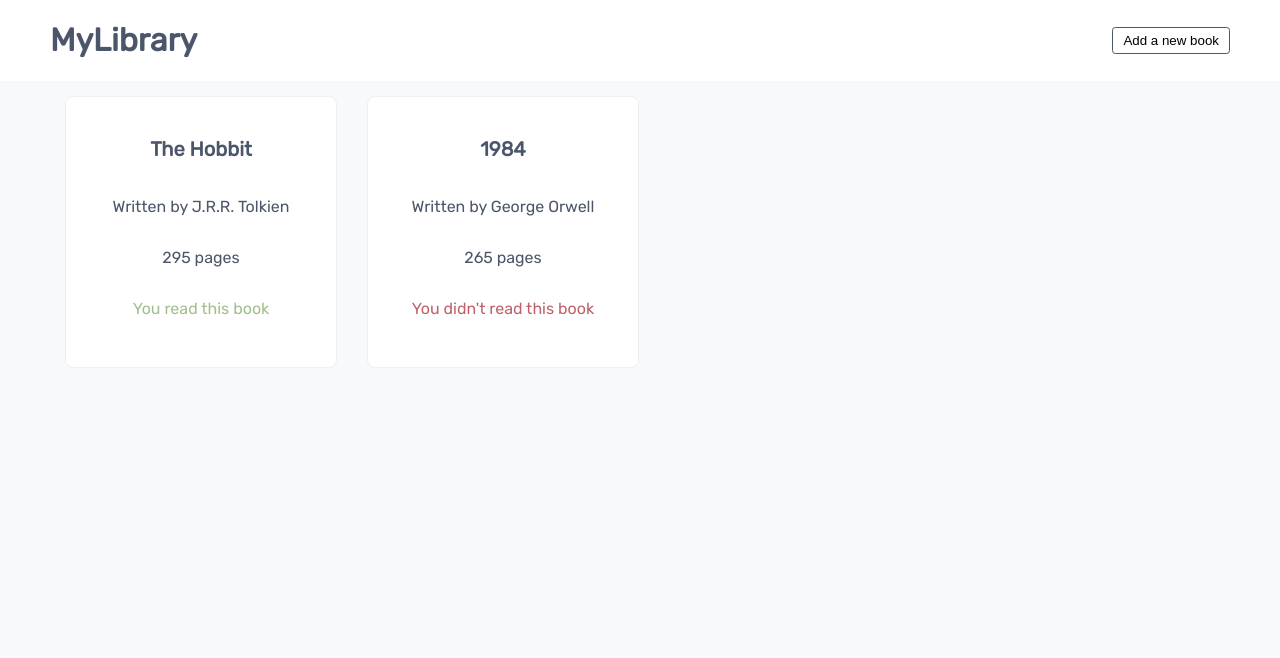
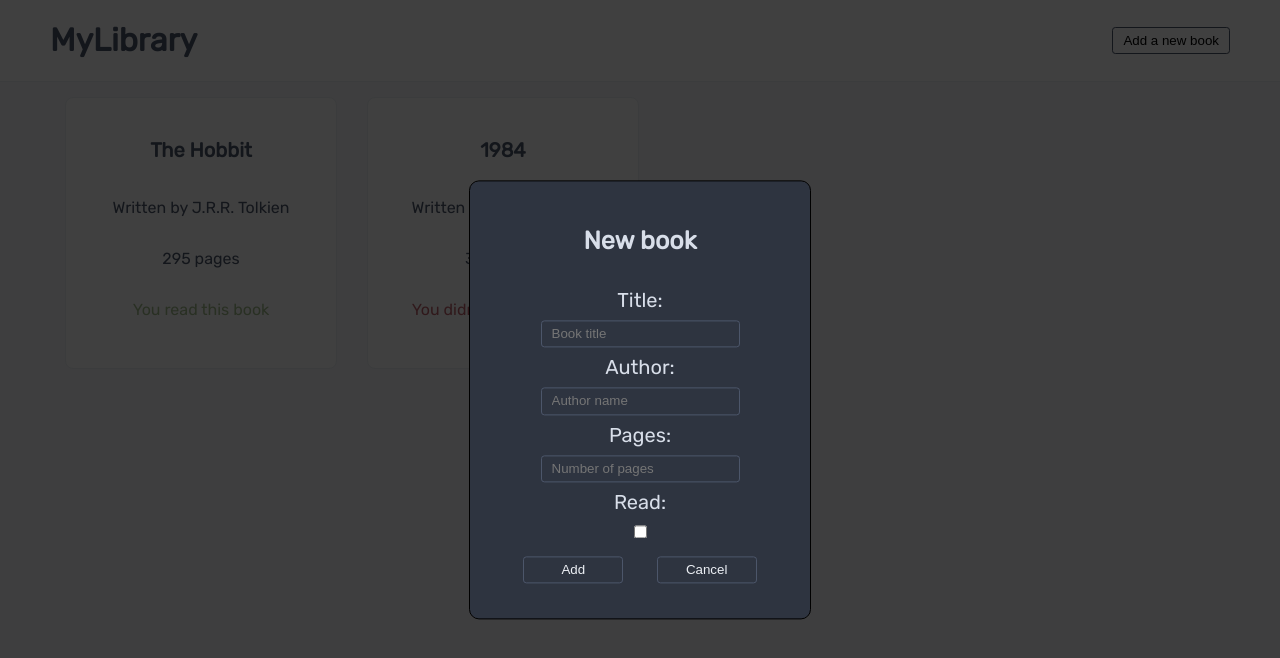
Before and after one commit to KhalWalid/myLibrary, a plain HTML site: page index.html in a window 1280 px wide. Both pictures are taken after a click on the button "Add a new book". Drawn offline with Linux system fonts and the light colour scheme.

Commit message:
Add a book button working

```diff
--- a/index.html
+++ b/index.html
@@ -7,13 +7,30 @@
 </head>
 
 <body>
-    <header>
-        <h1><b>MyLibrary</b></h1>
-        <button id='newBook'>Add a new book</button>
-    </header>
     <div id='container'>
+        <header>
+            <h1><b>MyLibrary</b></h1>
+            <button id='newBook'>Add a new book</button>
+        </header>
         <div id='cardsContainer'></div>
     </div>
+    <form class='displayForm'>
+        <p style='font-size: 25px;'><b>New book</b></p>
+        <div id='text-input'>
+            <label for='title'>Title:</label>
+            <input type="text" id="title" name="title" placeholder="Book title" required>
+            <label for='author'>Author:</label>
+            <input type="text" id="author" name="author" placeholder="Author name" required>
+            <label for='pages'>Pages:</label>
+            <input type="number" id="pages" name="pages" placeholder="Number of pages" required>
+            <label for='isRead'>Read:</label>
+            <input type="checkbox" id="isRead" name="isRead">
+        </div>
+        <div id='buttons'>
+            <button type='submit' id='submit' value="submit" form=''>Add</button>
+            <button type='button' id='cancel'>Cancel</button>
+        </div>
+    </form>
 </body>
 
 <script src='script.js'></script>
--- a/script.js
+++ b/script.js
@@ -1,7 +1,33 @@
-const cardsContainer = document.querySelector('#cardsContainer')
+const cardsContainer = document.querySelector('#cardsContainer');
+const form = document.querySelector('form')
+const newBookButton = document.querySelector('#newBook')
+const cancelButton = document.querySelector('#cancel')
+const submitButton = document.querySelector('#submit')
+
+newBookButton.addEventListener('click', () => {
+    form.classList.remove('displayForm');
+});
+
+cancelButton.addEventListener('click', () => {
+    form.classList.add('displayForm');
+});
+
+submitButton.addEventListener('click', () => {
+    title = document.getElementById('title').value;
+    author = document.getElementById('author').value;
+    pages = document.getElementById('pages').value;
+    isRead = document.getElementById('isRead').checked;
+    if (this.title != '' && this.author != '' && this.pages != '') {
+        formNewBook();
+    }
+    else return
+    form.classList.add('displayForm')
+});
+
 
 let myLibrary = [];
 
+// Book constructor
 function Book(title, author, pages, isRead) {
     this.title = title;
     this.author = author;
@@ -14,21 +40,28 @@ function Book(title, author, pages, isRead) {
 
 function addBookToLibrary(book) {
     myLibrary.push(book)
-}
+};
 
+// Display each book on the page
 function display() {
     myLibrary.forEach(book => {
         const bookCard = document.createElement('div');
         bookCard.innerHTML = `<p style='font-size:20px'><b>${book.title}</b></p><p>Written by ${book.author}</p><p>${book.pages} pages</p>${(book.isRead) ? `<p style='color:#a3be8c'>You read this book</p>` : `<p style='color:#bf616a'>You didn't read this book</p>`}`;
         cardsContainer.appendChild(bookCard)
-    })
-}
+    });
+};
+
+function formNewBook() {
+    addBookToLibrary(new Book(title, author, pages, isRead))
+    cardsContainer.innerHTML = ''
+    display()
+};
 
 const theHobbit = new Book('The Hobbit', 'J.R.R. Tolkien', 295, true);
-const NineteenEightyFour = new Book('1984', 'George Orwell', 265, false);
+const NineteenEightyFour = new Book('1984', 'George Orwell', 376, false);
 
 
-addBookToLibrary(theHobbit)
-addBookToLibrary(NineteenEightyFour)
+addBookToLibrary(theHobbit);
+addBookToLibrary(NineteenEightyFour);
 
-display()
+display();
--- a/style.css
+++ b/style.css
@@ -15,6 +15,7 @@ header {
     align-items: center;
     justify-content: space-between;
     padding: 0px 50px;
+    border-bottom: 0.0625em solid #eceff4;
 }
 
 #newBook {
@@ -56,3 +57,71 @@ header {
 #cardsContainer div:hover {
     box-shadow: rgba(184, 194, 215, 0.35) 0px 10px 20px 2px;
 }
+
+form {
+    position: absolute;
+    left: 50%;
+    top: 50%;
+    transform: translate(-50%, -50%);
+    border: 0.0625em solid black;
+    font-size: 20px;
+    width: 300px;
+    min-width: 300px;
+    padding: 20px;
+    display: block;
+    color: rgb(216, 222, 233);
+    background-color: rgb(46, 52, 64);
+    box-shadow:0 0 0 9000px rgba(0,0,0,0.75);
+    border-radius: 0.5em;
+    transition: box-shadow 300ms ease-in-out 0s, background-color 300ms ease-in-out 0s;
+}
+
+form input {
+    border-radius: 0.25em;
+    background: transparent;
+    padding: 0.375em 0.75em;
+    color: rgb(236, 239, 244);
+    line-height: 1.15;
+    border: 0.0625em solid rgb(76, 86, 106);
+}
+
+#text-input {
+    display: flex;
+    flex-direction: column;
+    align-items: center;
+}
+
+#text-input label {
+    padding: 8px;
+}
+
+#isRead input {
+    background-color: green;
+}
+
+#buttons {
+    padding: 15px 0px;
+    display: flex;
+    justify-content: space-evenly;
+}
+
+#buttons button {
+    border: 0.0625em solid rgb(76, 86, 106);
+    color: rgb(236, 239, 244);
+    line-height: 1.15;
+    padding: 0.375em 0.75em;
+    background: transparent;
+    border-radius: 0.25em;
+    transition: background-color 200ms ease-in 0s, border-color 200ms ease-in 0s, box-shadow 200ms ease-in 0s, color 200ms ease-in 0s;
+    width: 100px;
+}
+
+.displayForm {
+    display: none !important;
+}
+
+#buttons button:hover {
+    border-color: rgb(121, 184, 202);
+    color: rgb(121, 184, 202);
+    cursor: pointer;
+}
```
